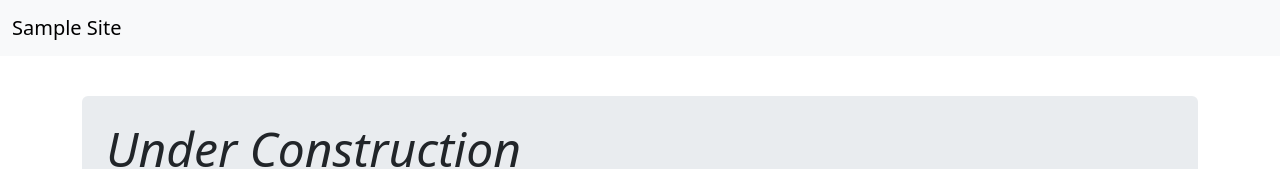
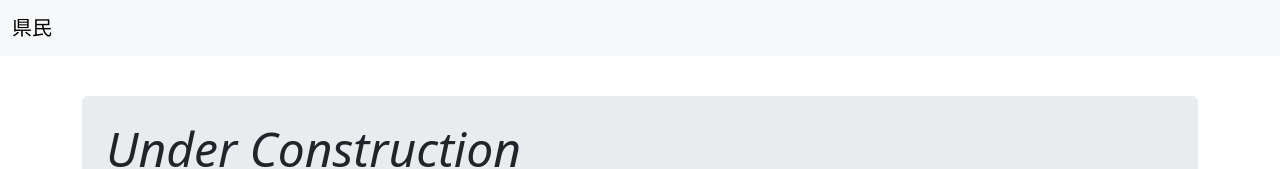
Before and after one commit to tensaitama/tensaitama.github.io, a plain HTML site: page index.html in a window 1280 px wide. Shown: the top 169 px of the page. Drawn offline with nearby package versions, Linux system fonts and the light colour scheme.

Commit message:
Update index.html

```diff
--- a/index.html
+++ b/index.html
@@ -12,7 +12,7 @@
 <header>
     <nav class="navbar bg-body-tertiary fixed-top">
         <div class="container-fluid">
-            <a class="navbar-brand" href="index.html">Sample Site</a>
+            <a class="navbar-brand" href="index.html">県民</a>
         </div>
     </nav>
 </header>
```
